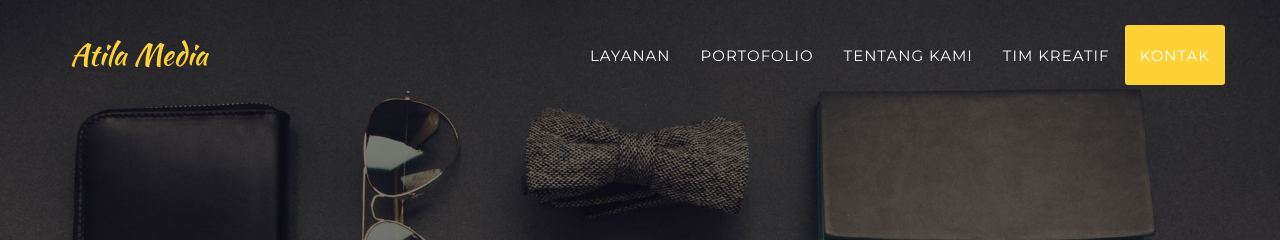
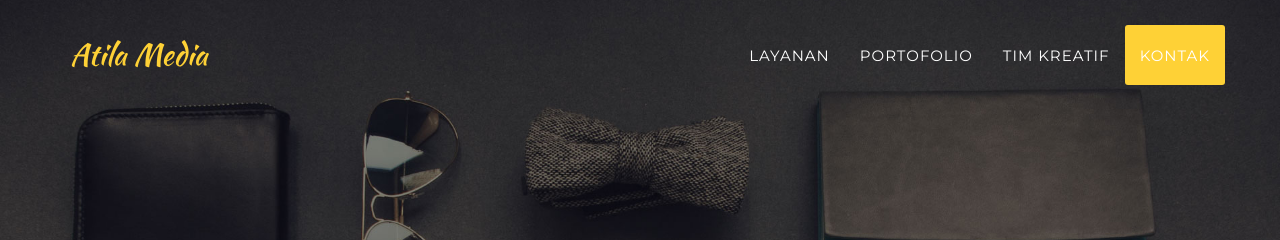
Before and after one commit to atilamedia/atilamedia.github.io, a Jekyll site: the page built from index.html, in a window 1280 px wide. Shown: the top 240 px of the page. Built offline with Jekyll 4.4.1, drawn with Linux system fonts in a browser that asks for light colours; some web fonts are replaced.

Commit message:
Update header.html

```diff
--- a/_includes/header.html
+++ b/_includes/header.html
@@ -30,9 +30,9 @@
                     <li>
                         <a class="page-scroll" href="#portfolio">Portofolio</a>
                     </li>
-                    <li>
+                    <!--<li>
                         <a class="page-scroll" href="#about">Tentang Kami</a>
-                    </li>
+                    </li>-->
                     <li>
                         <a class="page-scroll" href="#team">Tim Kreatif</a>
                     </li>
@@ -52,7 +52,7 @@
             <div class="intro-text">
                 <div class="intro-lead-in">Aplikasi Mobile, Website dan Digitalisasi</div>
                 <div class="intro-heading">Let's Digitize Yours</div>
-                <a href="#services" class="page-scroll btn btn-xl">Tentang Kami</a>
+                <a href="#about" class="page-scroll btn btn-xl">Tentang Kami</a>
             </div>
         </div>
     </header>
```
